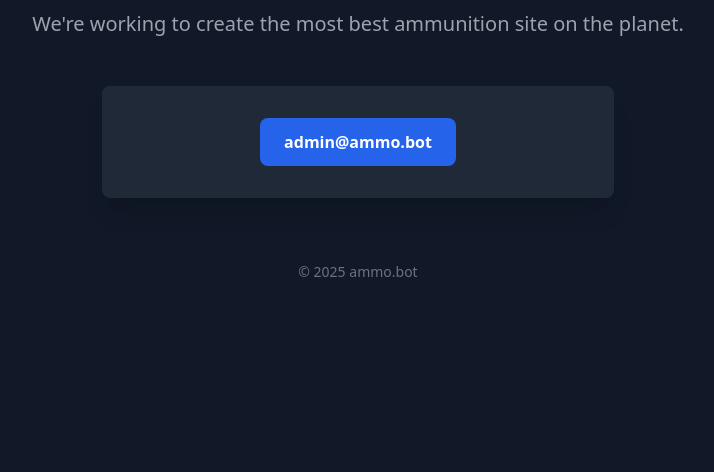
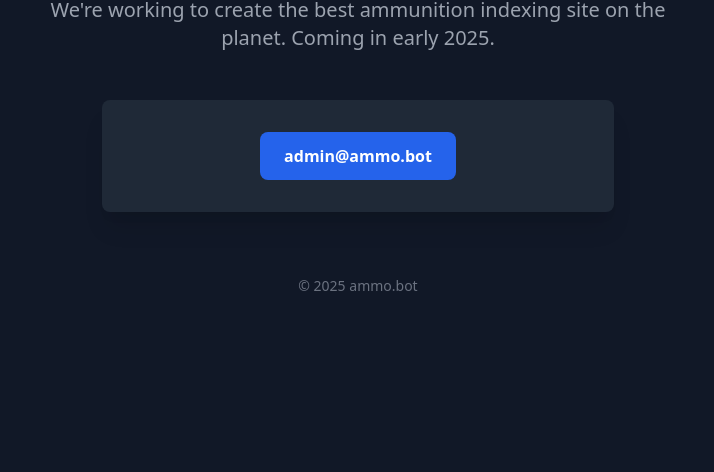
Before and after one commit to gun-deals/ammo.bot, a plain HTML site: page index.html in a window 1280 px wide. Shown: the part 328-800 px from the top of the page, without its empty margins (282-996 px from the left). Drawn offline with nearby package versions, Linux system fonts and the light colour scheme.

Commit message:
Update index

```diff
--- a/index.html
+++ b/index.html
@@ -28,7 +28,7 @@
             </div>
 
             <p class="text-xl text-gray-400 max-w-2xl mx-auto">
-                We're working to create the most best ammunition site on the planet.
+                We're working to create the best ammunition indexing site on the planet. Coming in early 2025.
             </p>
         </div>
 
```
